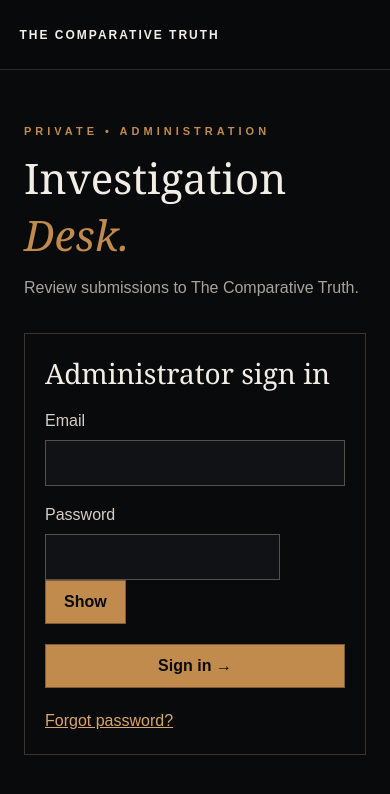
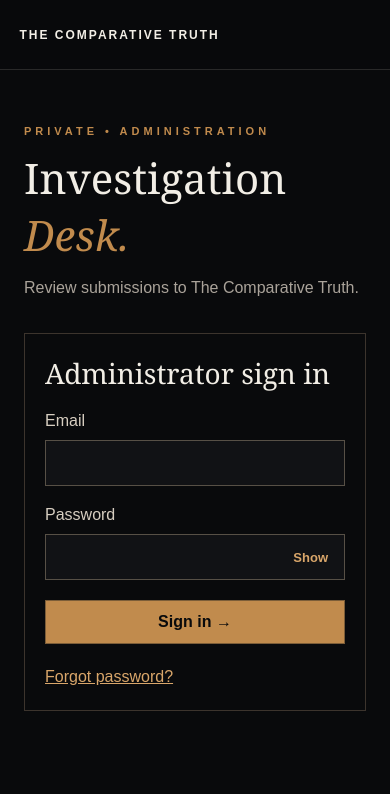
Before and after one commit to RyanTCT/the-comparative-truth, a Next.js app: page /admin in a window 390 px wide. Shown: the top 794 px of the page. Built offline with nearby package versions, Linux system fonts and the light colour scheme; no server answers.

Commit message:
Style show-hide password control for desktop and mobile

```diff
--- a/app/globals.css
+++ b/app/globals.css
@@ -2015,3 +2015,8 @@
 
 .admin-login .admin-text-button{background:none;border:0;color:#d9a66a;padding:4px 0;text-align:left;font-weight:normal;text-decoration:underline;align-self:flex-start}
 .admin-notice{color:#b5d4b0;border-left:3px solid #83ad7c;padding:12px}
+
+.admin-password-field{display:flex;position:relative;align-items:center}
+.admin-password-field input{width:100%;padding-right:76px}
+.admin-login .admin-visibility{position:absolute;right:9px;top:50%;transform:translateY(-50%);width:auto;background:transparent;border:0;color:#d9a66a;padding:8px;font-size:13px;font-weight:600;cursor:pointer}
+.admin-login .admin-visibility:focus-visible{outline:2px solid #c18b4d;outline-offset:2px}
```
